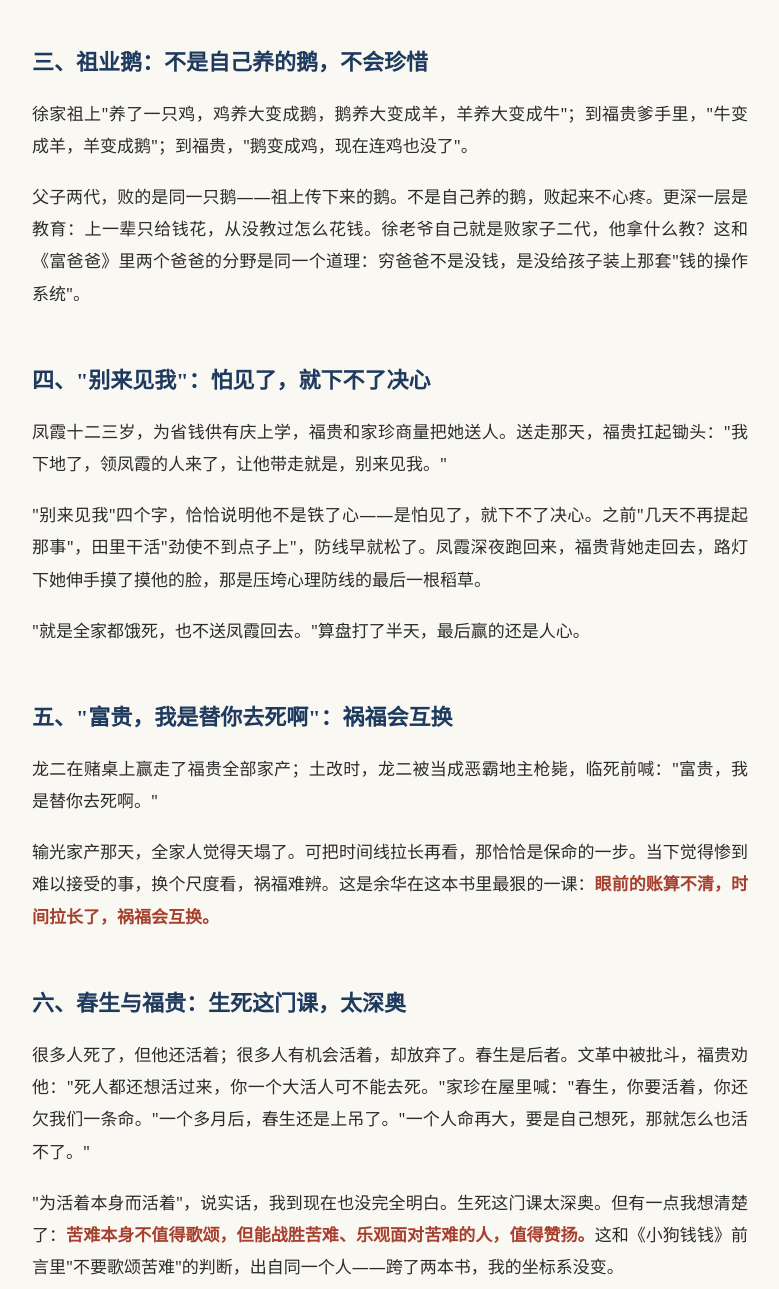
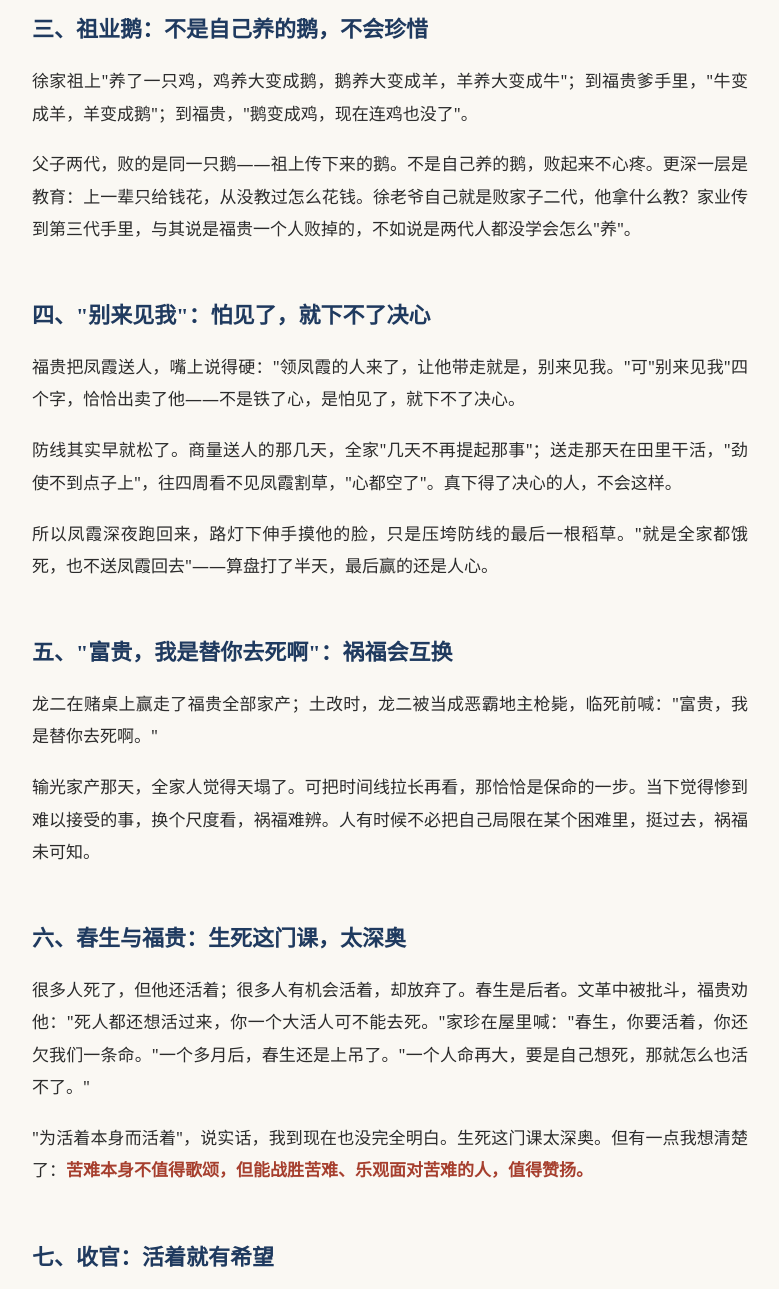
Before and after one commit to xiangyu999/xiangyu999.github.io, a plain HTML site: page notes/huozhe.html in a window 1280 px wide. Shown: the part 1272-2561 px from the top of the page, without its empty margins (250-1029 px from the left). Drawn offline with Linux system fonts and the light colour scheme.

Commit message:
《活着》读书笔记v3（含用户直接修改）

```diff
--- a/notes/huozhe.html
+++ b/notes/huozhe.html
@@ -11,23 +11,23 @@
 <h2 class="sec" id="s1">一、20年后再读，苦还是那个苦吗</h2>
 <p>06年第一次读《活着》，只觉得苦。命运像长了眼睛，专挑福贵一家下手，亲人一个接一个被收走。</p>
 <p>20年后再读，苦还是那些苦，但我看见了苦里面的光。家人团结友爱，家珍不离不弃，儿女双全又孝顺。白发人送黑发人，换作一般人早就没了心气，福贵却像是看开了，苦中作乐。</p>
-<p>书没变，人变了。20年前我是看客，看客只看得见苦；现在我是父亲，父亲才懂得&quot;一家人整整齐齐&quot;几个字有多重。</p>
+<p>书没变，人变了。</p>
 <h2 class="sec" id="s2">二、赌红了眼：顺风时，人最容易把运气当本事</h2>
 <p>重读开篇，我在福贵赌博那段停留最久。他一直在赢，赢到觉得自己要光宗耀祖了，眼里只有骰子，没有其他。</p>
 <p>赌博最害人的从来不是输，是赢。连赢会给人一种&quot;我能掌控&quot;的幻觉，&quot;光宗耀祖&quot;四个字一出来，人就已经不是在赌钱，是在赌命。这个道理放在赌桌上成立，放在生意场、股市里，同样成立。</p>
 <h2 class="sec" id="s3">三、祖业鹅：不是自己养的鹅，不会珍惜</h2>
 <p>徐家祖上&quot;养了一只鸡，鸡养大变成鹅，鹅养大变成羊，羊养大变成牛&quot;；到福贵爹手里，&quot;牛变成羊，羊变成鹅&quot;；到福贵，&quot;鹅变成鸡，现在连鸡也没了&quot;。</p>
-<p>父子两代，败的是同一只鹅——祖上传下来的鹅。不是自己养的鹅，败起来不心疼。更深一层是教育：上一辈只给钱花，从没教过怎么花钱。徐老爷自己就是败家子二代，他拿什么教？这和《富爸爸》里两个爸爸的分野是同一个道理：穷爸爸不是没钱，是没给孩子装上那套&quot;钱的操作系统&quot;。</p>
+<p>父子两代，败的是同一只鹅——祖上传下来的鹅。不是自己养的鹅，败起来不心疼。更深一层是教育：上一辈只给钱花，从没教过怎么花钱。徐老爷自己就是败家子二代，他拿什么教？家业传到第三代手里，与其说是福贵一个人败掉的，不如说是两代人都没学会怎么&quot;养&quot;。</p>
 <h2 class="sec" id="s4">四、&quot;别来见我&quot;：怕见了，就下不了决心</h2>
-<p>凤霞十二三岁，为省钱供有庆上学，福贵和家珍商量把她送人。送走那天，福贵扛起锄头：&quot;我下地了，领凤霞的人来了，让他带走就是，别来见我。&quot;</p>
-<p>&quot;别来见我&quot;四个字，恰恰说明他不是铁了心——是怕见了，就下不了决心。之前&quot;几天不再提起那事&quot;，田里干活&quot;劲使不到点子上&quot;，防线早就松了。凤霞深夜跑回来，福贵背她走回去，路灯下她伸手摸了摸他的脸，那是压垮心理防线的最后一根稻草。</p>
-<p>&quot;就是全家都饿死，也不送凤霞回去。&quot;算盘打了半天，最后赢的还是人心。</p>
+<p>福贵把凤霞送人，嘴上说得硬：&quot;领凤霞的人来了，让他带走就是，别来见我。&quot;可&quot;别来见我&quot;四个字，恰恰出卖了他——不是铁了心，是怕见了，就下不了决心。</p>
+<p>防线其实早就松了。商量送人的那几天，全家&quot;几天不再提起那事&quot;；送走那天在田里干活，&quot;劲使不到点子上&quot;，往四周看不见凤霞割草，&quot;心都空了&quot;。真下得了决心的人，不会这样。</p>
+<p>所以凤霞深夜跑回来，路灯下伸手摸他的脸，只是压垮防线的最后一根稻草。&quot;就是全家都饿死，也不送凤霞回去&quot;——算盘打了半天，最后赢的还是人心。</p>
 <h2 class="sec" id="s5">五、&quot;富贵，我是替你去死啊&quot;：祸福会互换</h2>
 <p>龙二在赌桌上赢走了福贵全部家产；土改时，龙二被当成恶霸地主枪毙，临死前喊：&quot;富贵，我是替你去死啊。&quot;</p>
-<p>输光家产那天，全家人觉得天塌了。可把时间线拉长再看，那恰恰是保命的一步。当下觉得惨到难以接受的事，换个尺度看，祸福难辨。这是余华在这本书里最狠的一课：<strong>眼前的账算不清，时间拉长了，祸福会互换。</strong></p>
+<p>输光家产那天，全家人觉得天塌了。可把时间线拉长再看，那恰恰是保命的一步。当下觉得惨到难以接受的事，换个尺度看，祸福难辨。人有时候不必把自己局限在某个困难里，挺过去，祸福未可知。</p>
 <h2 class="sec" id="s6">六、春生与福贵：生死这门课，太深奥</h2>
 <p>很多人死了，但他还活着；很多人有机会活着，却放弃了。春生是后者。文革中被批斗，福贵劝他：&quot;死人都还想活过来，你一个大活人可不能去死。&quot;家珍在屋里喊：&quot;春生，你要活着，你还欠我们一条命。&quot;一个多月后，春生还是上吊了。&quot;一个人命再大，要是自己想死，那就怎么也活不了。&quot;</p>
-<p>&quot;为活着本身而活着&quot;，说实话，我到现在也没完全明白。生死这门课太深奥。但有一点我想清楚了：<strong>苦难本身不值得歌颂，但能战胜苦难、乐观面对苦难的人，值得赞扬。</strong>这和《小狗钱钱》前言里&quot;不要歌颂苦难&quot;的判断，出自同一个人——跨了两本书，我的坐标系没变。</p>
+<p>&quot;为活着本身而活着&quot;，说实话，我到现在也没完全明白。生死这门课太深奥。但有一点我想清楚了：<strong>苦难本身不值得歌颂，但能战胜苦难、乐观面对苦难的人，值得赞扬。</strong></p>
 <h2 class="sec" id="s7">七、收官：活着就有希望</h2>
 <p>福贵埋葬了全家人，最后只剩一头同名的老牛作伴，却还在田间唱&quot;少年去游荡，中年想掘藏，老年做和尚&quot;。枕头底下压着十元钱，留给替他收尸的人——连身后事都安排得体体面面。</p>
 <p><strong>活着就有希望，而幸福，就是源自于心中还有希望。</strong>希望不是等来的，是&quot;还想活&quot;这个念头本身。把能做的做到最好，剩下的，交给活着本身。</p>
```
